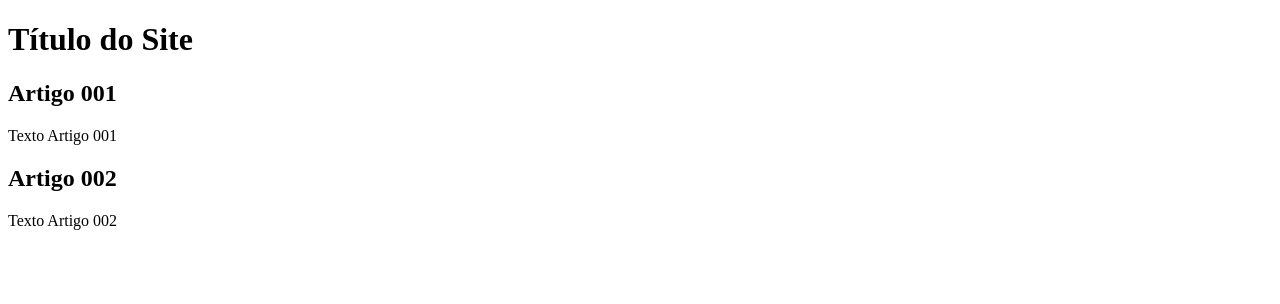
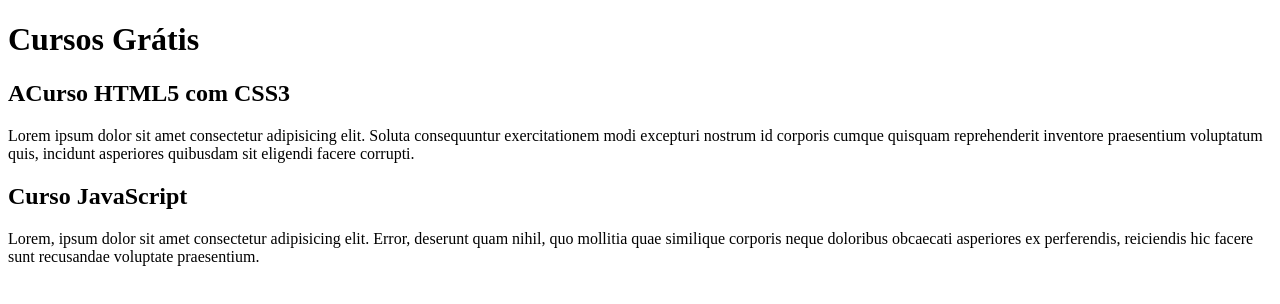
Before and after one commit to MaxwellAraujo/projeto-site, a plain HTML site: page index.html in a window 1280 px wide. Drawn offline with Linux system fonts and the light colour scheme.

Commit message:
comecei a escrever conteudo

```diff
--- a/index.html
+++ b/index.html
@@ -9,15 +9,15 @@
 <body>
     <main>
         <header>
-            <h1>Título do Site</h1>
+            <h1>Cursos Grátis</h1>
         </header>
         <article>
-            <h2>Artigo 001</h2>
-            <p>Texto Artigo 001</p>
+            <h2>ACurso HTML5 com CSS3</h2>
+            <p>Lorem ipsum dolor sit amet consectetur adipisicing elit. Soluta consequuntur exercitationem modi excepturi nostrum id corporis cumque quisquam reprehenderit inventore praesentium voluptatum quis, incidunt asperiores quibusdam sit eligendi facere corrupti.</p>
         </article>
         <article>
-            <h2>Artigo 002</h2>
-            <p>Texto Artigo 002</p>
+            <h2>Curso JavaScript</h2>
+            <p>Lorem, ipsum dolor sit amet consectetur adipisicing elit. Error, deserunt quam nihil, quo mollitia quae similique corporis neque doloribus obcaecati asperiores ex perferendis, reiciendis hic facere sunt recusandae voluptate praesentium.</p>
         </article>
     </main>
 </body>
```
